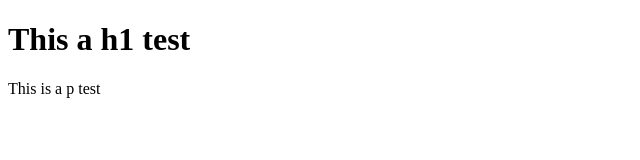
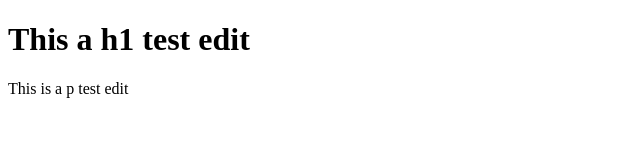
Before and after one commit to VictorSanchezS/test, a plain HTML site: page index.html in a window 1280 px wide. Shown: the whole page, without its empty margins (0-640 px from the left). Drawn offline with Linux system fonts and the light colour scheme.

Commit message:
Segunda subida

```diff
--- a/index.html
+++ b/index.html
@@ -6,7 +6,7 @@
     <title>Test</title>
 </head>
 <body>
-    <h1>This a h1 test</h1>
-    <p>This is a p test</p>
+    <h1>This a h1 test edit</h1>
+    <p>This is a p test edit</p>
 </body>
 </html>
```
